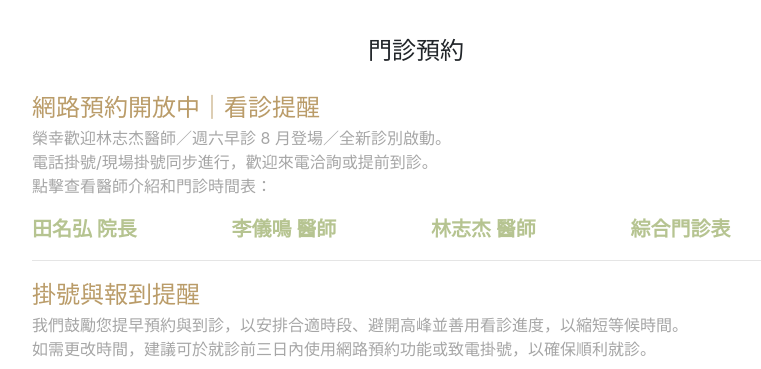
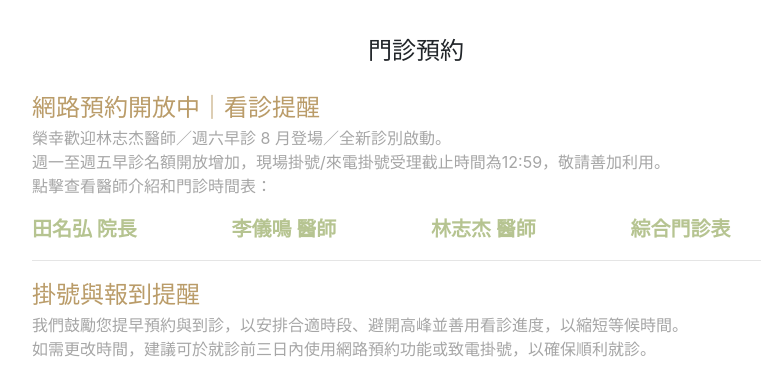
Before and after one commit to ThomasTseng2005/yaohung-medical, a Flask app: page /appointment in a window 1280 px wide. Shown: the part 75-444 px from the top of the page, without its empty margins (224-985 px from the left). Run offline with Flask 3, Linux system fonts and the light colour scheme; some libraries are stand-ins or nearby versions.

Commit message:
feat:  調整文案

```diff
--- a/templates/appointment.html
+++ b/templates/appointment.html
@@ -12,7 +12,7 @@
       <br />
       榮幸歡迎林志杰醫師／週六早診 8 月登場／全新診別啟動。
       <br />
-      電話掛號/現場掛號同步進行，歡迎來電洽詢或提前到診。
+      週一至週五早診名額開放增加，現場掛號/來電掛號受理截止時間為12:59，敬請善加利用。
       <br />
       點擊查看醫師介紹和門診時間表：
     <div class="row mb-3">
--- a/templates/online-appointment.html
+++ b/templates/online-appointment.html
@@ -34,7 +34,7 @@
     <p class="appointment-p">
       <span class="appointment-p-title">看診時段提醒</span>
       <br />
-      <span>🟦 週一、週二早診：僅提供門診服務</span>
+      <span>🟦 週一、週三、週五早診：為純門診（無穿插胃腸鏡檢查），超音波、心電圖等均可進行，敬請善加利用</span>
       <br />
       <span>🟨 其他時段：門診與胃腸鏡交替進行</span>
       <br />
```
